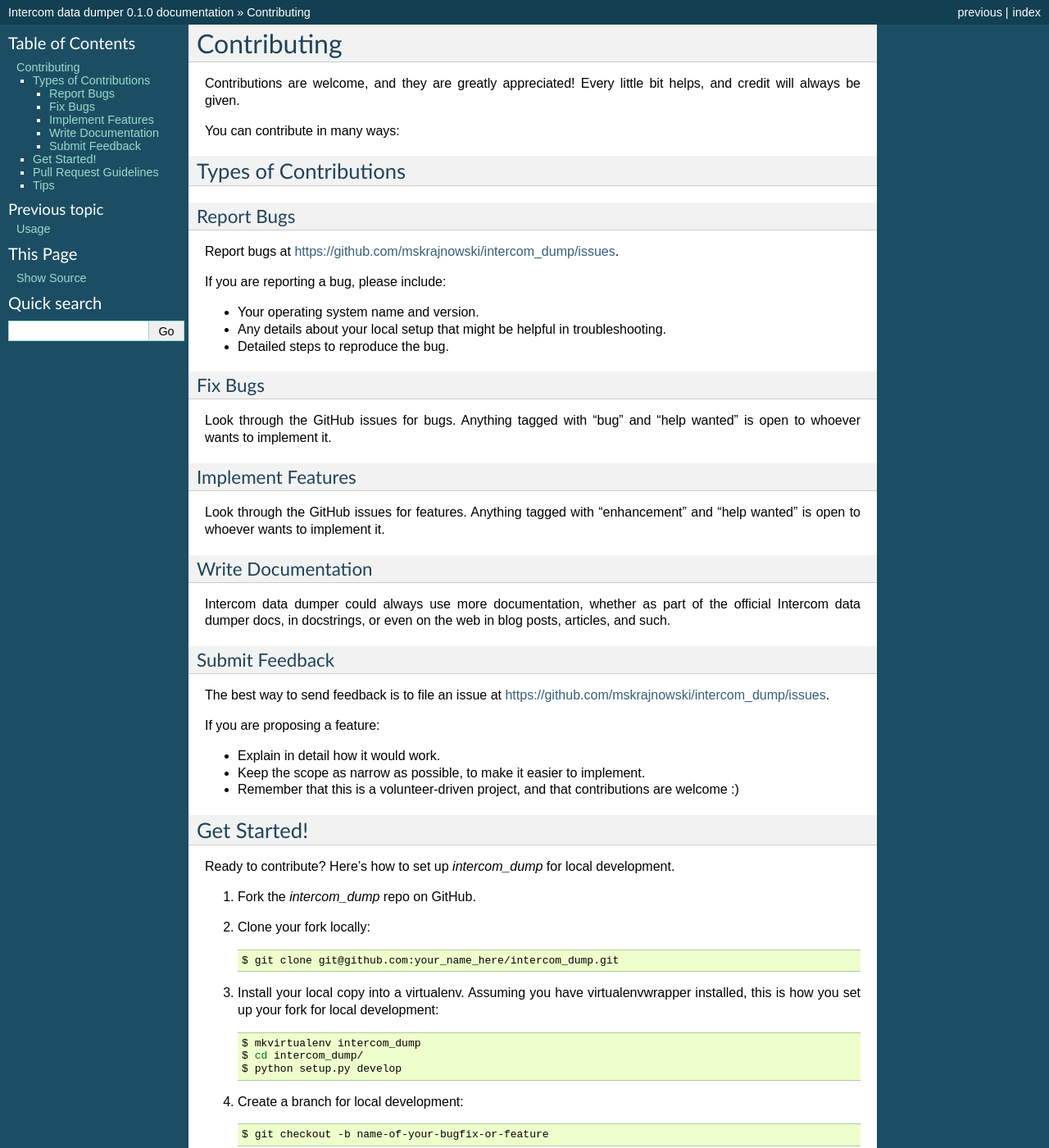
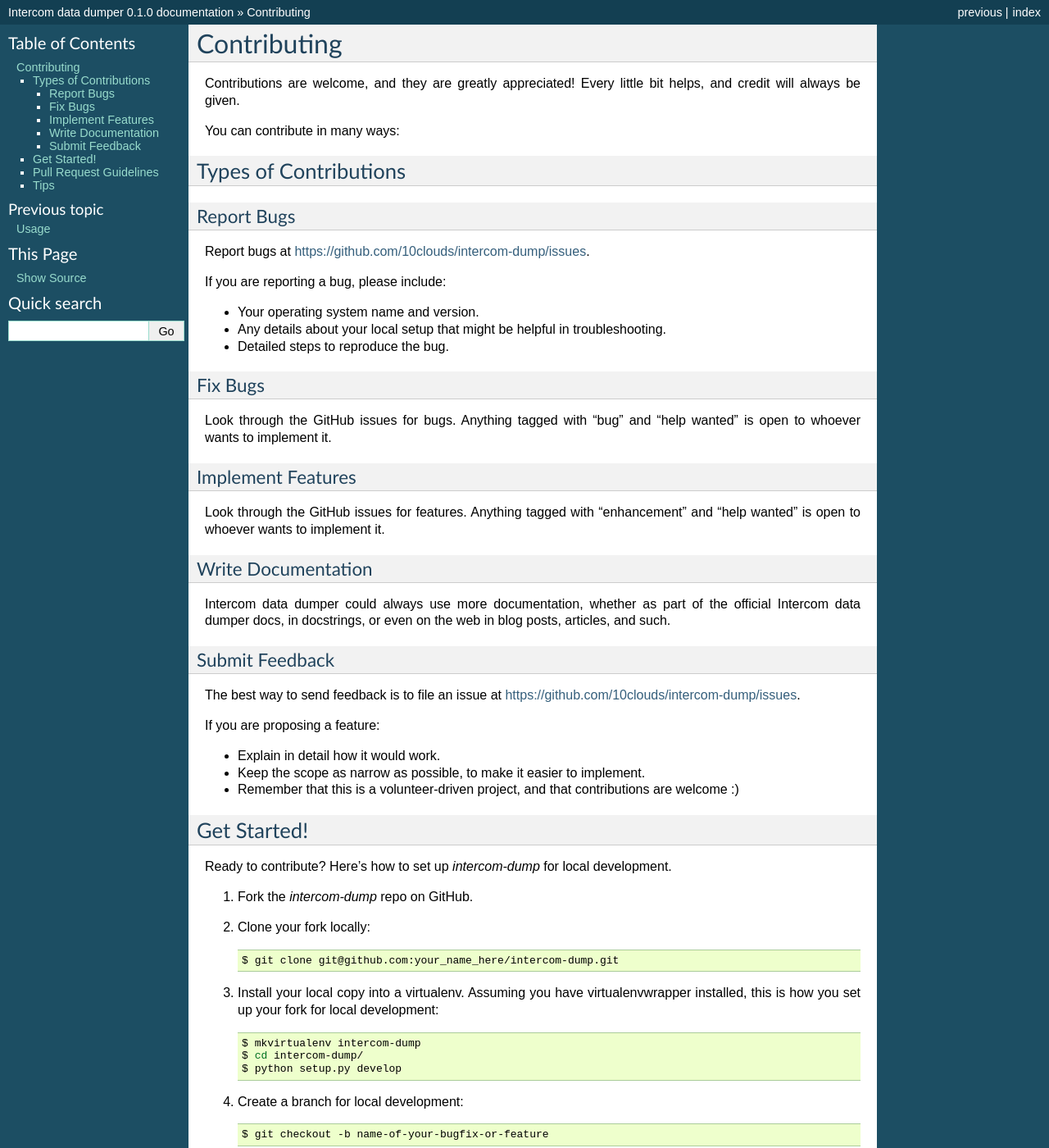
Before and after one commit to 10clouds/intercom-dump, a Sphinx documentation site: the page built from docs/contributing.rst, in a window 1280 px wide and 1400 px high. Shown: the whole window at 82% size. Built offline with Sphinx 7.4.7, drawn with Linux system fonts in a browser that asks for light colours; pages that are not in the unit, such as notebooks, are missing from menus; some of the changed text lies outside the part shown.

```diff
--- a/CONTRIBUTING.rst
+++ b/CONTRIBUTING.rst
@@ -15,7 +15,7 @@ Types of Contributions
 Report Bugs
 ~~~~~~~~~~~
 
-Report bugs at https://github.com/mskrajnowski/intercom_dump/issues.
+Report bugs at https://github.com/10clouds/intercom-dump/issues.
 
 If you are reporting a bug, please include:
 
@@ -45,7 +45,7 @@ articles, and such.
 Submit Feedback
 ~~~~~~~~~~~~~~~
 
-The best way to send feedback is to file an issue at https://github.com/mskrajnowski/intercom_dump/issues.
+The best way to send feedback is to file an issue at https://github.com/10clouds/intercom-dump/issues.
 
 If you are proposing a feature:
 
@@ -57,17 +57,17 @@ If you are proposing a feature:
 Get Started!
 ------------
 
-Ready to contribute? Here's how to set up `intercom_dump` for local development.
+Ready to contribute? Here's how to set up `intercom-dump` for local development.
 
-1. Fork the `intercom_dump` repo on GitHub.
+1. Fork the `intercom-dump` repo on GitHub.
 2. Clone your fork locally::
 
-    $ git clone git@github.com:your_name_here/intercom_dump.git
+    $ git clone git@github.com:your_name_here/intercom-dump.git
 
 3. Install your local copy into a virtualenv. Assuming you have virtualenvwrapper installed, this is how you set up your fork for local development::
 
-    $ mkvirtualenv intercom_dump
-    $ cd intercom_dump/
+    $ mkvirtualenv intercom-dump
+    $ cd intercom-dump/
     $ python setup.py develop
 
 4. Create a branch for local development::
@@ -102,7 +102,7 @@ Before you submit a pull request, check that it meets these guidelines:
    your new functionality into a function with a docstring, and add the
    feature to the list in README.rst.
 3. The pull request should work for Python 2.6, 2.7, 3.3, 3.4 and 3.5, and for PyPy. Check
-   https://travis-ci.org/mskrajnowski/intercom_dump/pull_requests
+   https://travis-ci.org/10clouds/intercom-dump/pull_requests
    and make sure that the tests pass for all supported Python versions.
 
 Tips
```
Also changed, not shown: README.rst (+5 -5 lines), docs/installation.rst (+5 -5 lines), setup.py (+7 -6 lines).
